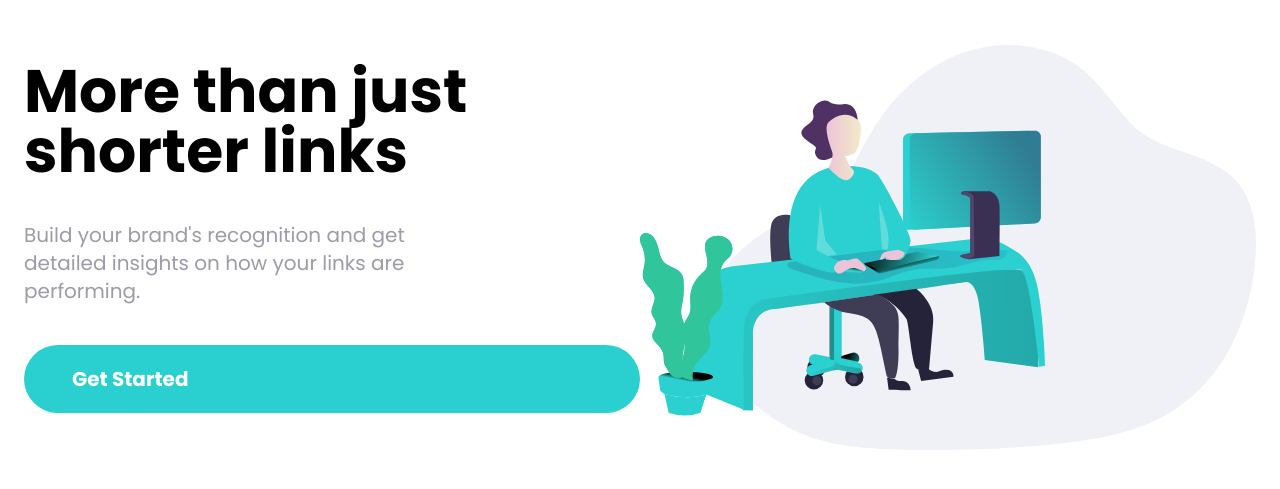
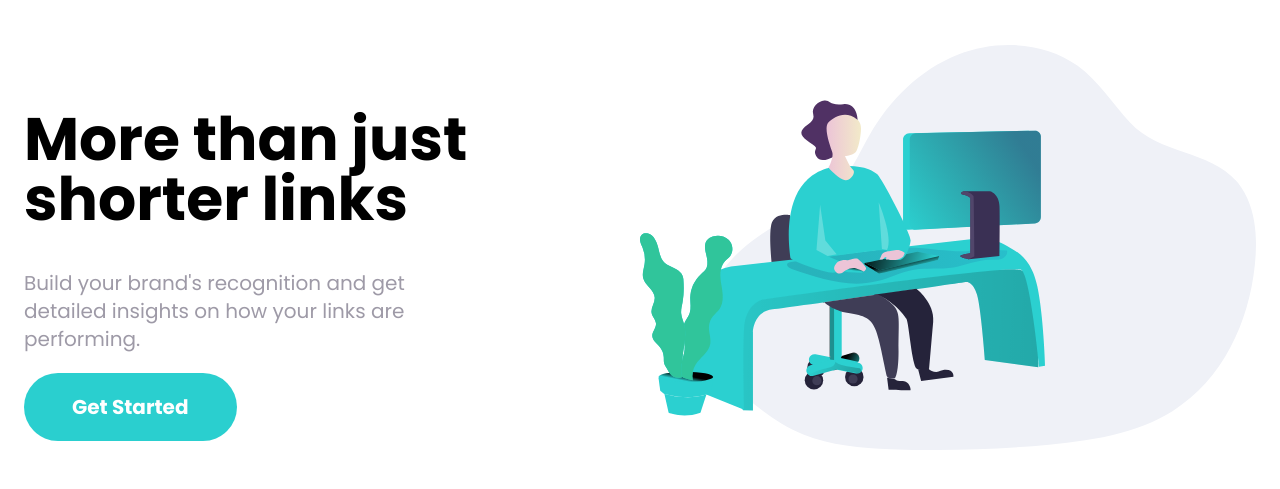
Before and after one commit to Mirwais01/Shortly-Website, a website: page index.html in a window 1280 px wide. Shown: the part 75-564 px from the top of the page. Drawn offline with Linux system fonts and the light colour scheme.

Commit message:
hero section fixed

```diff
--- a/index.html
+++ b/index.html
@@ -56,19 +56,21 @@
     <!-- first section  -->
     <section id="hero-section">
       <div class="container p-6 mx-auto flex flex-col-reverse lg:flex-row">
-        <div class="flex flex-col lg:w-1/2">
-          <h1 class="text-5xl lg:text-6xl font-bold mt-4 max-w-md">
+        <div class="flex flex-col space-y-10 lg:mt-16 lg:w-1/2">
+          <h1 class="text-5xl lg:text-6xl font-bold max-w-md">
             More than just shorter links
           </h1>
-          <p class="text-grayishViolet max-w-md text-xl py-10">
+          <p class="text-grayishViolet max-w-md text-xl">
             Build your brand's recognition and get detailed insights on how your
             links are performing.
           </p>
-          <a
-            class="bg-cyan py-5 px-12 text-white hover:opacity-70 font-bold rounded-full text-xl"
-            href=""
-            >Get Started</a
-          >
+          <div class="mx-auto lg:mx-0">
+            <a
+              class="bg-cyan py-5 px-12 text-white hover:opacity-70 font-bold rounded-full text-xl"
+              href=""
+              >Get Started</a
+            >
+          </div>
         </div>
 
         <div class="md:w-180 lg:w-1/2 mx-auto">
```
Also changed, not shown: css/output.css.
